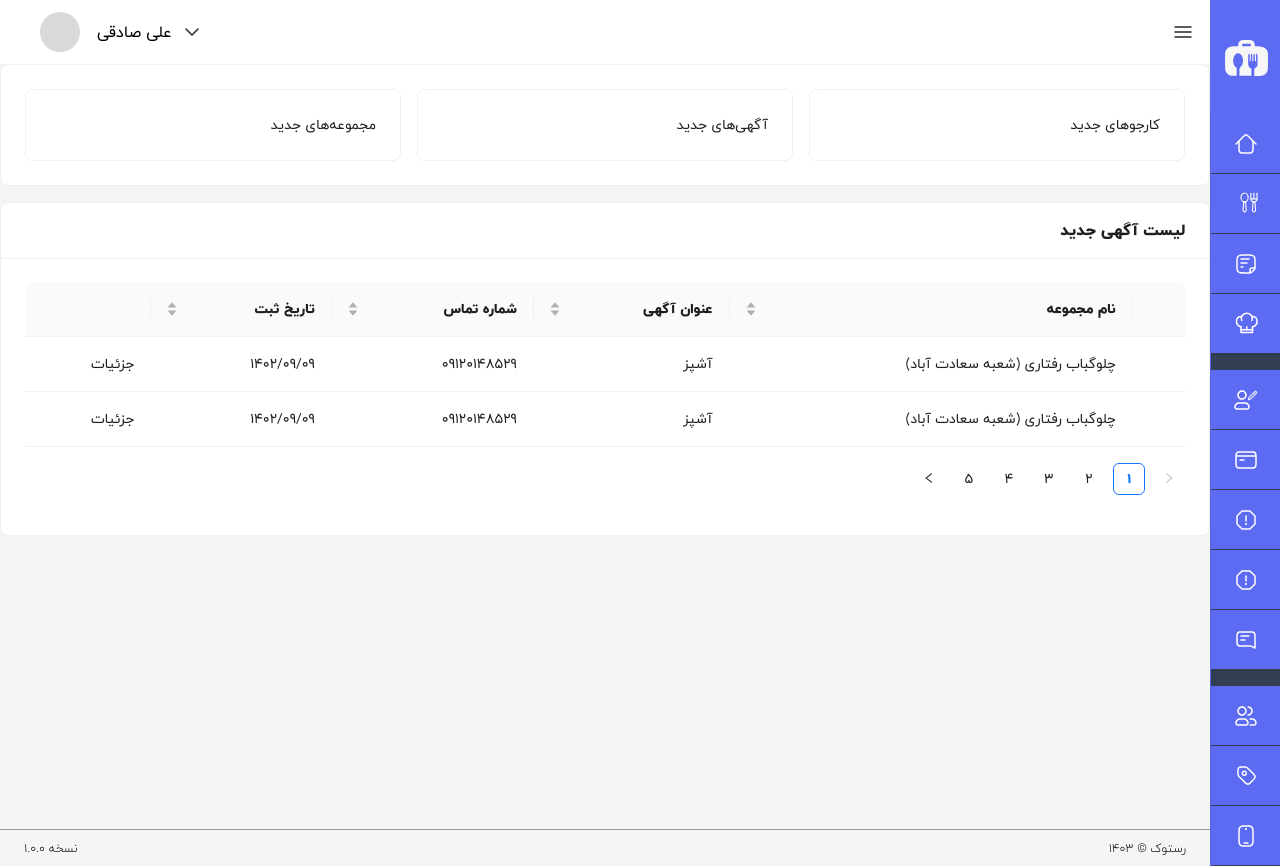
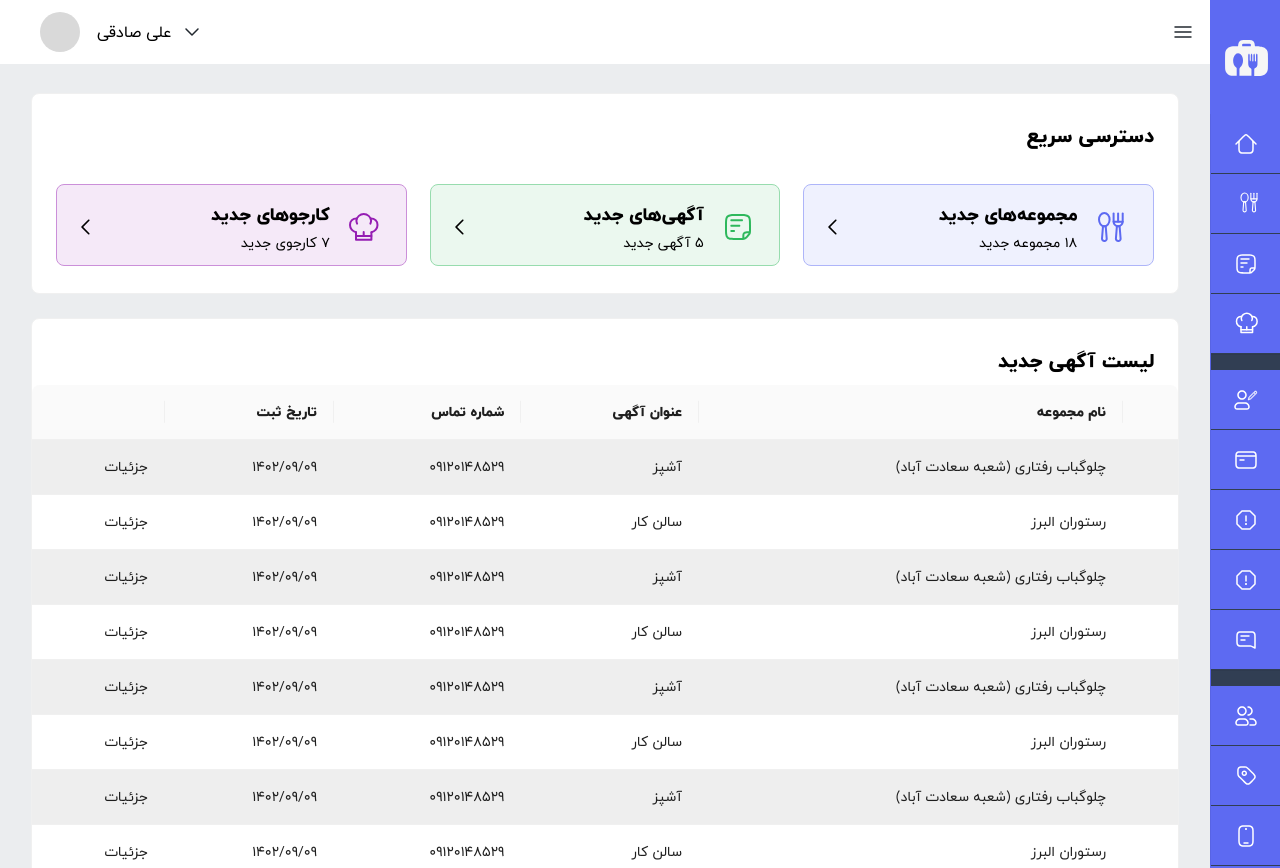
Before and after one commit to Ali-Sdg90/Learning-Ant-Design, a React (Create React App) app in the folder learning-ant-desing/: page /#/homepage in a window 1280 px wide. Shown: the top 868 px of the page. Built offline with nearby package versions, Linux system fonts and the light colour scheme.

Commit message:
Add QuickAccess section

```diff
--- a/learning-ant-desing/src/assets/scss/components/_Content.scss
+++ b/learning-ant-desing/src/assets/scss/components/_Content.scss
@@ -4,3 +4,99 @@
     background: #d9d9d9;
     border-radius: 50%;
 }
+
+.content {
+    padding: 29px 31px 19px;
+    background-color: #ebedef;
+
+    .ant-card-head {
+        display: block;
+        border: none !important;
+
+        .ant-card-head-title {
+            color: #000;
+            font-size: 20px;
+            font-style: normal;
+            font-weight: 700;
+            line-height: normal;
+            padding: 24px 0 8px;
+        }
+    }
+
+    .quick-access-section {
+        .ant-card-body {
+            padding-bottom: 27px;
+
+            .ant-card-body {
+                padding: 14px 8px 10px 16px !important;
+            }
+
+            .quick-access-btns {
+                cursor: pointer;
+                transition: transform 0.15s;
+
+                .ant-flex {
+                    height: 100%;
+                }
+
+                .btn-title {
+                    color: #000;
+                    font-size: 18px;
+                    font-style: normal;
+                    font-weight: 700;
+                    line-height: normal;
+                }
+
+                .btn-amount {
+                    color: #000;
+                    font-size: 14px;
+                    font-style: normal;
+                    font-weight: 400;
+                    line-height: normal;
+                }
+
+                &:hover {
+                    transform: scale(1.01);
+                }
+                &:active {
+                    transform: scale(1);
+                }
+            }
+
+            .quick-access-1 {
+                border: 1px solid #aeb5f9;
+                background: #eff1fe;
+            }
+
+            .quick-access-2 {
+                border: 1px solid #97dcae;
+                background: #ebf8ef;
+            }
+
+            .quick-access-3 {
+                border: 1px solid #cb8fd9;
+                background: #f5e9f8;
+            }
+        }
+    }
+
+    .table-section {
+        .ant-card-body {
+            padding: 0;
+
+            .ant-table-row {
+                &:nth-child(odd) {
+                    background-color: #eee !important;
+
+                    // .ant-table-cell-row-hover {
+                    //     background-color: #e7e7e7 !important;
+                    // }
+                }
+
+                .ant-table-cell-row-hover {
+                    background-color: transparent !important;
+                }
+            }
+        }
+    }
+}
--- a/learning-ant-desing/src/components/Homepage/Content.jsx
+++ b/learning-ant-desing/src/components/Homepage/Content.jsx
@@ -1,7 +1,21 @@
-import { Card, Col, Pagination, Row, Table } from "antd";
-import React from "react";
+import { Card, Col, Flex, Grid, Row, Table } from "antd";
+import React, { useEffect, useState } from "react";
+import { SmileFilled } from "@ant-design/icons";
+
+import { ReactComponent as Cutlery } from "../../assets/images/homepage/content/cutlery 2 (1).svg";
+import { ReactComponent as Note } from "../../assets/images/homepage/content/Note - Text (2).svg";
+import { ReactComponent as Hat } from "../../assets/images/homepage/content/chef's hat (1).svg";
+import { ReactComponent as Arrow } from "../../assets/images/homepage/content/Chevron - Left.svg";
 
 const Content = () => {
+    const [isLoading, setIsLoading] = useState(true);
+
+    useEffect(() => {
+        setTimeout(() => {
+            setIsLoading(false);
+        }, 3000);
+    }, []);
+
     const columns = [
         {
             title: "",
@@ -12,70 +26,151 @@ const Content = () => {
             title: "نام مجموعه",
             dataIndex: "name",
             key: "name",
-            sorter: (a, b) => a.name - b.name,
+            icon: <SmileFilled />,
         },
         {
             title: "عنوان آگهی",
             dataIndex: "title",
             key: "title",
-            sorter: (a, b) => a.title - b.title,
         },
         {
             title: "شماره تماس",
             dataIndex: "phoneNumber",
             key: "phoneNumber",
-            sorter: (a, b) => a.phoneNumber - b.phoneNumber,
         },
         {
             title: "تاریخ ثبت",
             dataIndex: "date",
             key: "date",
-            sorter: (a, b) => a.date - b.date,
         },
         { title: "", dataIndex: "details", key: "details" },
     ];
 
-    const dataSource = [
-        {
-            key: 1,
-            profileImg: <div className="gray-circle"></div>,
-            name: "چلوگباب رفتاری (شعبه سعادت آباد)",
-            title: "آشپز",
-            phoneNumber: "09120148529",
-            date: "1402/09/09",
-            details: "جزئیات",
-        },
-        {
-            key: 2,
-            profileImg: "",
-            name: "چلوگباب رفتاری (شعبه سعادت آباد)",
-            title: "آشپز",
-            phoneNumber: "09120148529",
-            date: "1402/09/09",
-            details: "جزئیات",
-        },
-    ];
+    const dataSource = Array(9)
+        .fill(0)
+        .map((_, index) => {
+            if (index % 2) {
+                return {
+                    key: 2,
+                    profileImg: "",
+                    name: "رستوران البرز",
+                    title: "سالن کار",
+                    phoneNumber: "09120148529",
+                    date: "1402/09/09",
+                    details: "جزئیات",
+                };
+            } else {
+                return {
+                    key: 1,
+                    profileImg: <div className="gray-circle"></div>,
+                    name: "چلوگباب رفتاری (شعبه سعادت آباد)",
+                    title: "آشپز",
+                    phoneNumber: "09120148529",
+                    date: "1402/09/09",
+                    details: "جزئیات",
+                };
+            }
+        });
+
     return (
-        <Row gutter={[16, 16]}>
-            <Col span={24}>
-                <Card>
-                    <Row gutter={[16, 16]}>
+        <Row gutter={[24, 24]} className="content">
+            <Col span={24} className="quick-access-section">
+                <Card title="دسترسی سریع">
+                    <Row gutter={[23, 23]}>
                         <Col span={8}>
-                            <Card>کارجوهای جدید</Card>
+                            <Card className="quick-access-1 quick-access-btns">
+                                <Row>
+                                    <Col span={5}>
+                                        <Flex justify="center" align="center">
+                                            <Cutlery />
+                                        </Flex>
+                                    </Col>
+
+                                    <Col span={17}>
+                                        <Flex vertical>
+                                            <div className="btn-title">
+                                                مجموعه‌های جدید
+                                            </div>
+                                            <div className="btn-amount">
+                                                18 مجموعه جدید
+                                            </div>
+                                        </Flex>
+                                    </Col>
+
+                                    <Col span={2}>
+                                        <Flex justify="center" align="center">
+                                            <Arrow />
+                                        </Flex>
+                                    </Col>
+                                </Row>
+                            </Card>
                         </Col>
+
                         <Col span={8}>
-                            <Card>آگهی‌های جدید</Card>
+                            <Card className="quick-access-2 quick-access-btns">
+                                <Row>
+                                    <Col span={5}>
+                                        <Flex justify="center" align="center">
+                                            <Note />
+                                        </Flex>
+                                    </Col>
+
+                                    <Col span={17}>
+                                        <Flex vertical>
+                                            <div className="btn-title">
+                                                آگهی‌های جدید
+                                            </div>
+                                            <div className="btn-amount">
+                                                5 آگهی جدید
+                                            </div>
+                                        </Flex>
+                                    </Col>
+
+                                    <Col span={2}>
+                                        <Flex justify="center" align="center">
+                                            <Arrow />
+                                        </Flex>
+                                    </Col>
+                                </Row>
+                            </Card>
                         </Col>
+
                         <Col span={8}>
-                            <Card>مجموعه‌های جدید</Card>
+                            <Card className="quick-access-3 quick-access-btns">
+                                <Row>
+                                    <Col span={5}>
+                                        <Flex justify="center" align="center">
+                                            <Hat />
+                                        </Flex>
+                                    </Col>
+
+                                    <Col span={17}>
+                                        <Flex vertical>
+                                            <div className="btn-title">
+                                                کارجوهای جدید
+                                            </div>
+                                            <div className="btn-amount">
+                                                7 کارجوی جدید
+                                            </div>
+                                        </Flex>
+                                    </Col>
+
+                                    <Col span={2}>
+                                        <Flex justify="center" align="center">
+                                            <Arrow />
+                                        </Flex>
+                                    </Col>
+                                </Row>
+                            </Card>
                         </Col>
                     </Row>
                 </Card>
             </Col>
 
-            <Col span={24}>
+            <Col span={24} className="table-section">
                 <Card title="لیست آگهی جدید">
                     <Table
+                        // loading={isLoading}
                         dataSource={dataSource}
                         columns={columns}
                         pagination={{ defaultCurrent: 1, total: 50 }}
```
